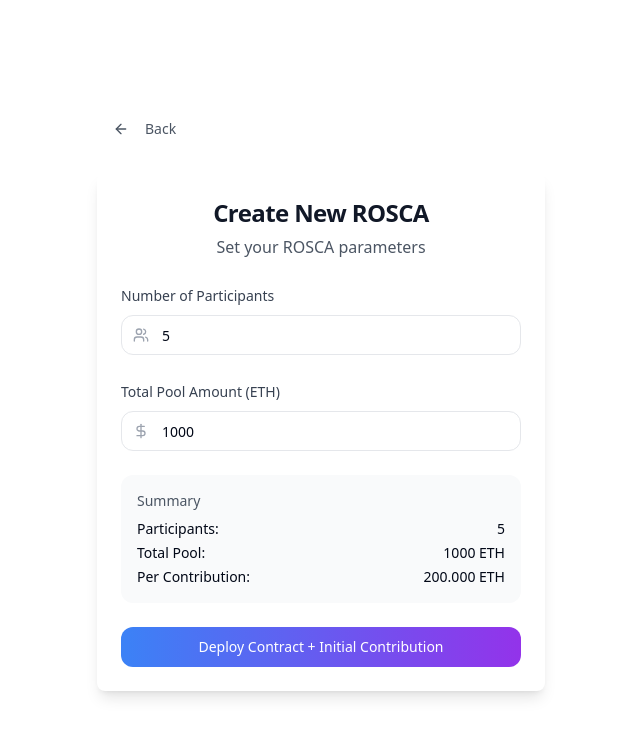
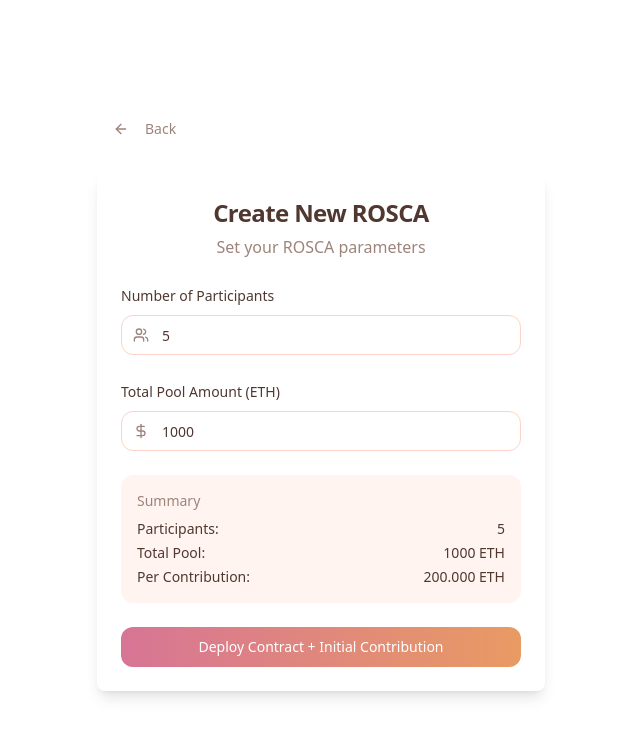
Before and after one commit to hazim1093/derosca-web, a React (Vite) app: page / in a window 1280 px wide. Both pictures are taken after a click on the button "Create New ROSCA". Shown: the top 736 px of the page, without its empty margins (319-959 px from the left). Built offline with nearby package versions, Linux system fonts and the light colour scheme.

Commit message:
Change color theme to pink/peach

```diff
--- a/src/components/CreateRosca.tsx
+++ b/src/components/CreateRosca.tsx
@@ -38,12 +38,12 @@ const CreateRosca: React.FC<CreateRoscaProps> = ({ onBack, onDeploy }) => {
   };
 
   return (
-    <div className="min-h-screen bg-white flex items-center justify-center p-4">
+    <div className="min-h-screen bg-background flex items-center justify-center p-4">
       <div className="w-full max-w-md">
         <Button
           variant="ghost"
           onClick={onBack}
-          className="mb-6 text-gray-600 hover:text-gray-900"
+          className="mb-6 text-muted-foreground hover:text-foreground"
         >
           <ArrowLeft className="w-4 h-4 mr-2" />
           Back
@@ -51,18 +51,18 @@ const CreateRosca: React.FC<CreateRoscaProps> = ({ onBack, onDeploy }) => {
 
         <Card className="border-0 shadow-lg">
           <CardHeader className="text-center">
-            <CardTitle className="text-2xl font-bold text-gray-900">
+            <CardTitle className="text-2xl font-bold text-foreground">
               Create New ROSCA
             </CardTitle>
-            <p className="text-gray-600">Set your ROSCA parameters</p>
+            <p className="text-muted-foreground">Set your ROSCA parameters</p>
           </CardHeader>
           <CardContent className="space-y-6">
             <div className="space-y-2">
-              <Label htmlFor="participants" className="text-sm font-medium text-gray-700">
+              <Label htmlFor="participants" className="text-sm font-medium text-foreground">
                 Number of Participants
               </Label>
               <div className="relative">
-                <Users className="absolute left-3 top-3 h-4 w-4 text-gray-400" />
+                <Users className="absolute left-3 top-3 h-4 w-4 text-muted-foreground" />
                 <Input
                   id="participants"
                   type="number"
@@ -70,17 +70,17 @@ const CreateRosca: React.FC<CreateRoscaProps> = ({ onBack, onDeploy }) => {
                   max="20"
                   value={participants}
                   onChange={(e) => setParticipants(Number(e.target.value))}
-                  className="pl-10 rounded-xl border-gray-200 focus:border-blue-500"
+                  className="pl-10 rounded-xl border-rose-200 focus:border-rose-400"
                 />
               </div>
             </div>
 
             <div className="space-y-2">
-              <Label htmlFor="amount" className="text-sm font-medium text-gray-700">
+              <Label htmlFor="amount" className="text-sm font-medium text-foreground">
                 Total Pool Amount (ETH)
               </Label>
               <div className="relative">
-                <DollarSign className="absolute left-3 top-3 h-4 w-4 text-gray-400" />
+                <DollarSign className="absolute left-3 top-3 h-4 w-4 text-muted-foreground" />
                 <Input
                   id="amount"
                   type="number"
@@ -88,13 +88,13 @@ const CreateRosca: React.FC<CreateRoscaProps> = ({ onBack, onDeploy }) => {
                   step="0.1"
                   value={totalAmount}
                   onChange={(e) => setTotalAmount(Number(e.target.value))}
-                  className="pl-10 rounded-xl border-gray-200 focus:border-blue-500"
+                  className="pl-10 rounded-xl border-rose-200 focus:border-rose-400"
                 />
               </div>
             </div>
 
-            <div className="bg-gray-50 p-4 rounded-xl">
-              <div className="text-sm text-gray-600 mb-2">Summary</div>
+            <div className="bg-rose-50 p-4 rounded-xl">
+              <div className="text-sm text-muted-foreground mb-2">Summary</div>
               <div className="space-y-1 text-sm">
                 <div className="flex justify-between">
                   <span>Participants:</span>
@@ -114,7 +114,7 @@ const CreateRosca: React.FC<CreateRoscaProps> = ({ onBack, onDeploy }) => {
             <Button
               onClick={handleDeploy}
               disabled={isDeploying}
-              className="w-full bg-gradient-to-r from-blue-500 to-purple-600 hover:from-blue-600 hover:to-purple-700 text-white rounded-xl py-3 font-medium transition-all duration-200"
+              className="w-full bg-gradient-to-r from-rose-500 to-peach-400 hover:from-rose-600 hover:to-peach-500 text-white rounded-xl py-3 font-medium transition-all duration-200"
             >
               {isDeploying ? 'Deploying Contract...' : 'Deploy Contract + Initial Contribution'}
             </Button>
--- a/src/components/RoscaLogo.tsx
+++ b/src/components/RoscaLogo.tsx
@@ -4,11 +4,11 @@ import React from 'react';
 const RoscaLogo = () => {
   return (
     <div className="flex flex-col items-center space-y-2">
-      <div className="w-20 h-20 bg-gradient-to-br from-blue-500 to-purple-600 rounded-2xl flex items-center justify-center shadow-lg">
+      <div className="w-20 h-20 bg-gradient-to-br from-rose-400 to-peach-400 rounded-2xl flex items-center justify-center shadow-lg">
         <span className="text-white font-bold text-2xl">R</span>
       </div>
-      <h1 className="text-3xl font-bold text-gray-900">ROSCA</h1>
-      <p className="text-gray-600 text-center max-w-md">
+      <h1 className="text-3xl font-bold text-foreground">ROSCA</h1>
+      <p className="text-muted-foreground text-center max-w-md">
         Decentralized Rotating Savings and Credit Association
       </p>
     </div>
--- a/src/index.css
+++ b/src/index.css
@@ -1,3 +1,4 @@
+
 @tailwind base;
 @tailwind components;
 @tailwind utilities;
@@ -7,88 +8,97 @@
 @layer base {
   :root {
     --background: 0 0% 100%;
-    --foreground: 222.2 84% 4.9%;
+    --foreground: 15 25% 25%;
 
     --card: 0 0% 100%;
-    --card-foreground: 222.2 84% 4.9%;
+    --card-foreground: 15 25% 25%;
 
     --popover: 0 0% 100%;
-    --popover-foreground: 222.2 84% 4.9%;
+    --popover-foreground: 15 25% 25%;
 
-    --primary: 222.2 47.4% 11.2%;
-    --primary-foreground: 210 40% 98%;
+    --primary: 340 55% 65%;
+    --primary-foreground: 0 0% 100%;
 
-    --secondary: 210 40% 96.1%;
-    --secondary-foreground: 222.2 47.4% 11.2%;
+    --secondary: 15 100% 96%;
+    --secondary-foreground: 15 25% 25%;
 
-    --muted: 210 40% 96.1%;
-    --muted-foreground: 215.4 16.3% 46.9%;
+    --muted: 15 100% 96%;
+    --muted-foreground: 15 15% 55%;
 
-    --accent: 210 40% 96.1%;
-    --accent-foreground: 222.2 47.4% 11.2%;
+    --accent: 15 100% 94%;
+    --accent-foreground: 15 25% 25%;
 
     --destructive: 0 84.2% 60.2%;
     --destructive-foreground: 210 40% 98%;
 
-    --border: 214.3 31.8% 91.4%;
-    --input: 214.3 31.8% 91.4%;
-    --ring: 222.2 84% 4.9%;
+    --border: 15 30% 90%;
+    --input: 15 30% 90%;
+    --ring: 340 55% 65%;
 
     --radius: 0.5rem;
 
     --sidebar-background: 0 0% 98%;
+    --sidebar-foreground: 15 25% 25%;
+    --sidebar-primary: 340 55% 65%;
+    --sidebar-primary-foreground: 0 0% 98%;
+    --sidebar-accent: 15 100% 96%;
+    --sidebar-accent-foreground: 15 25% 25%;
+    --sidebar-border: 15 30% 90%;
+    --sidebar-ring: 340 55% 65%;
 
-    --sidebar-foreground: 240 5.3% 26.1%;
-
-    --sidebar-primary: 240 5.9% 10%;
-
-    --sidebar-primary-foreground: 0 0% 98%;
-
-    --sidebar-accent: 240 4.8% 95.9%;
-
-    --sidebar-accent-foreground: 240 5.9% 10%;
-
-    --sidebar-border: 220 13% 91%;
-
-    --sidebar-ring: 217.2 91.2% 59.8%;
+    /* Custom pink/peach theme colors */
+    --rose-50: 15 100% 97%;
+    --rose-100: 15 100% 94%;
+    --rose-200: 15 90% 88%;
+    --rose-300: 15 80% 80%;
+    --rose-400: 15 70% 70%;
+    --rose-500: 340 55% 65%;
+    --rose-600: 340 65% 55%;
+    --rose-700: 340 75% 45%;
+    --peach-50: 25 100% 96%;
+    --peach-100: 25 100% 92%;
+    --peach-200: 25 95% 85%;
+    --peach-300: 25 85% 75%;
+    --peach-400: 25 75% 65%;
+    --peach-500: 25 65% 55%;
   }
 
   .dark {
-    --background: 222.2 84% 4.9%;
-    --foreground: 210 40% 98%;
+    --background: 15 15% 8%;
+    --foreground: 15 10% 92%;
 
-    --card: 222.2 84% 4.9%;
-    --card-foreground: 210 40% 98%;
+    --card: 15 15% 8%;
+    --card-foreground: 15 10% 92%;
 
-    --popover: 222.2 84% 4.9%;
-    --popover-foreground: 210 40% 98%;
+    --popover: 15 15% 8%;
+    --popover-foreground: 15 10% 92%;
 
-    --primary: 210 40% 98%;
-    --primary-foreground: 222.2 47.4% 11.2%;
+    --primary: 340 55% 70%;
+    --primary-foreground: 15 15% 8%;
 
-    --secondary: 217.2 32.6% 17.5%;
-    --secondary-foreground: 210 40% 98%;
+    --secondary: 15 15% 15%;
+    --secondary-foreground: 15 10% 92%;
 
-    --muted: 217.2 32.6% 17.5%;
-    --muted-foreground: 215 20.2% 65.1%;
+    --muted: 15 15% 15%;
+    --muted-foreground: 15 10% 70%;
 
-    --accent: 217.2 32.6% 17.5%;
-    --accent-foreground: 210 40% 98%;
+    --accent: 15 15% 15%;
+    --accent-foreground: 15 10% 92%;
 
     --destructive: 0 62.8% 30.6%;
     --destructive-foreground: 210 40% 98%;
 
-    --border: 217.2 32.6% 17.5%;
-    --input: 217.2 32.6% 17.5%;
-    --ring: 212.7 26.8% 83.9%;
-    --sidebar-background: 240 5.9% 10%;
-    --sidebar-foreground: 240 4.8% 95.9%;
-    --sidebar-primary: 224.3 76.3% 48%;
-    --sidebar-primary-foreground: 0 0% 100%;
-    --sidebar-accent: 240 3.7% 15.9%;
-    --sidebar-accent-foreground: 240 4.8% 95.9%;
-    --sidebar-border: 240 3.7% 15.9%;
-    --sidebar-ring: 217.2 91.2% 59.8%;
+    --border: 15 15% 20%;
+    --input: 15 15% 20%;
+    --ring: 340 55% 70%;
+    --sidebar-background: 15 15% 8%;
+    --sidebar-foreground: 15 10% 92%;
+    --sidebar-primary: 340 55% 70%;
+    --sidebar-primary-foreground: 15 15% 8%;
+    --sidebar-accent: 15 15% 15%;
+    --sidebar-accent-foreground: 15 10% 92%;
+    --sidebar-border: 15 15% 20%;
+    --sidebar-ring: 340 55% 70%;
   }
 }
 
--- a/tailwind.config.ts
+++ b/tailwind.config.ts
@@ -1,3 +1,4 @@
+
 import type { Config } from "tailwindcss";
 
 export default {
@@ -61,6 +62,24 @@ export default {
 					'accent-foreground': 'hsl(var(--sidebar-accent-foreground))',
 					border: 'hsl(var(--sidebar-border))',
 					ring: 'hsl(var(--sidebar-ring))'
+				},
+				rose: {
+					50: 'hsl(var(--rose-50))',
+					100: 'hsl(var(--rose-100))',
+					200: 'hsl(var(--rose-200))',
+					300: 'hsl(var(--rose-300))',
+					400: 'hsl(var(--rose-400))',
+					500: 'hsl(var(--rose-500))',
+					600: 'hsl(var(--rose-600))',
+					700: 'hsl(var(--rose-700))',
+				},
+				peach: {
+					50: 'hsl(var(--peach-50))',
+					100: 'hsl(var(--peach-100))',
+					200: 'hsl(var(--peach-200))',
+					300: 'hsl(var(--peach-300))',
+					400: 'hsl(var(--peach-400))',
+					500: 'hsl(var(--peach-500))',
 				}
 			},
 			borderRadius: {
```
Also changed, not shown: src/components/JoinRosca.tsx (+17 -17 lines), src/pages/Index.tsx (+5 -5 lines).
